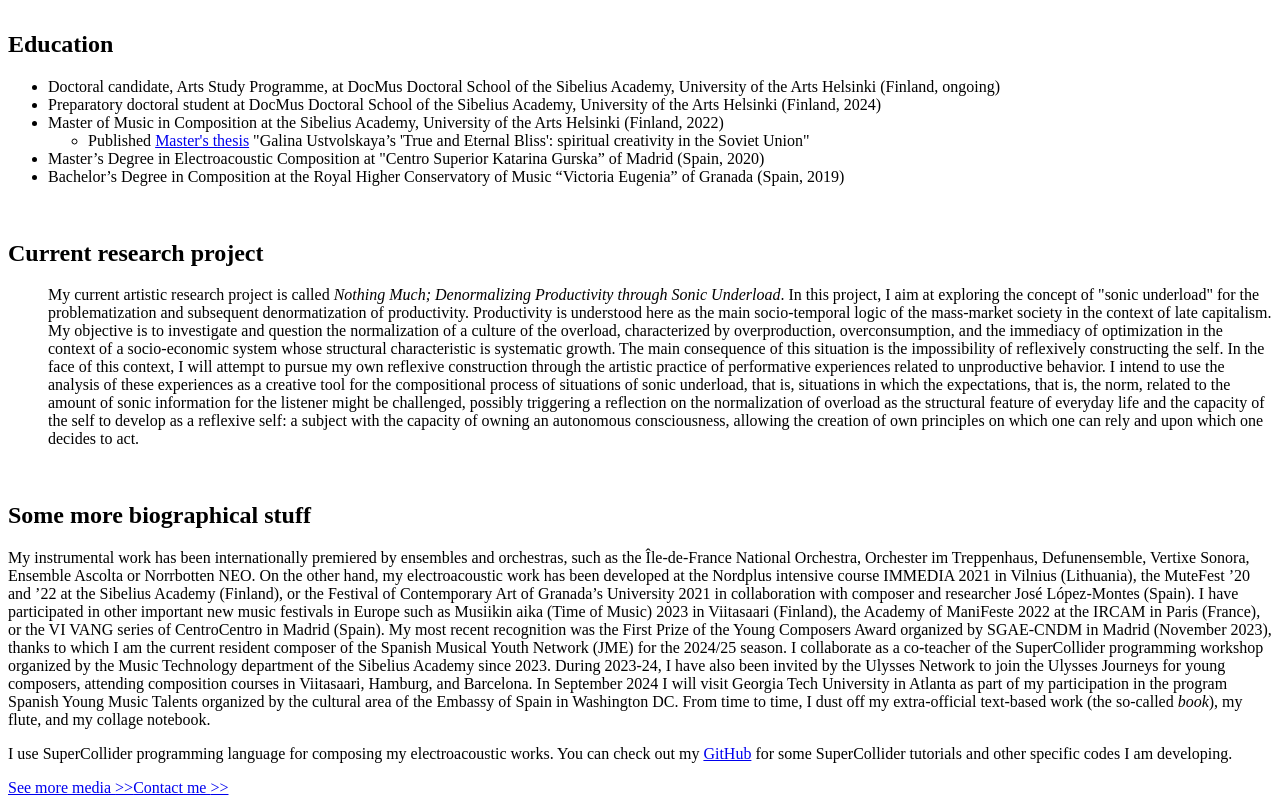
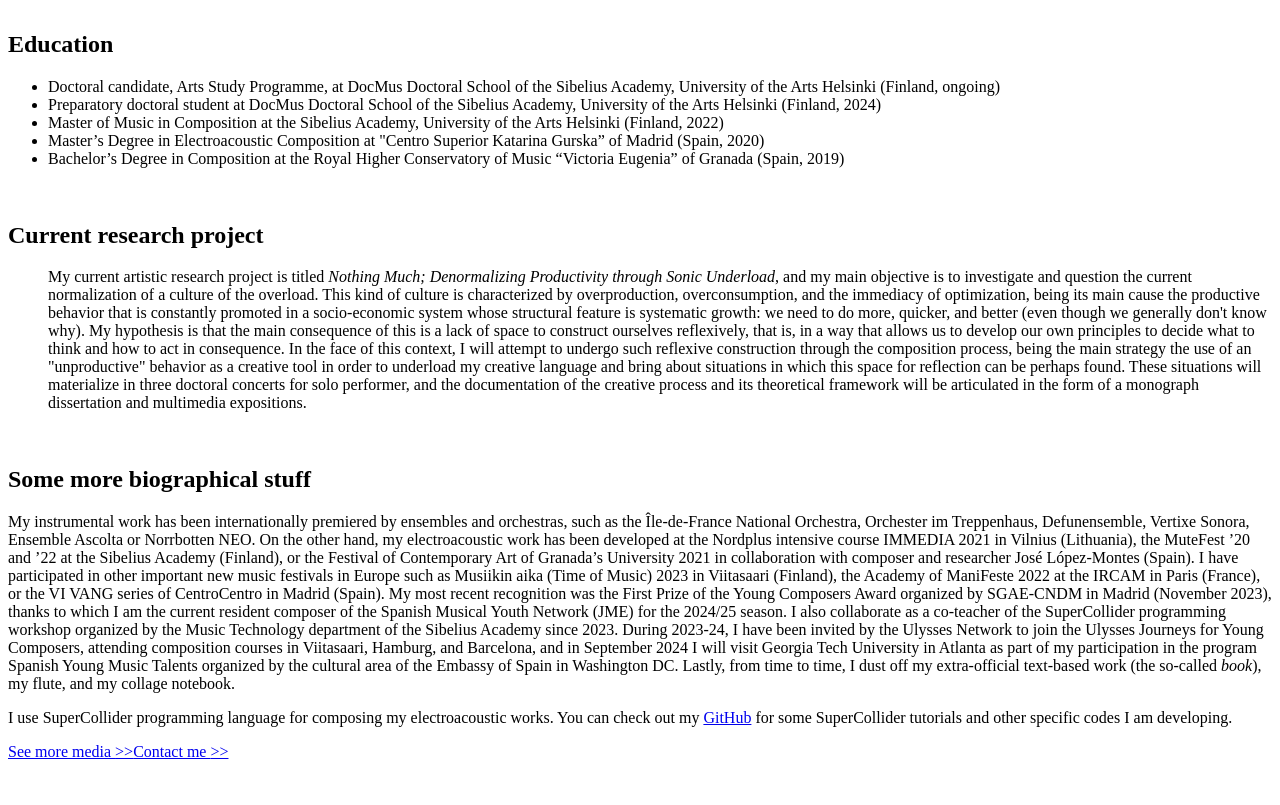
Before and after one commit to Kyokatarz/pilar-website-nextjs, a Next.js app: page /AboutMePage/AboutMePage in a window 1280 px wide. Shown: the part 1780-2585 px from the top of the page. After the commit the page ends 2549 px from the top, so only its background shows below. Built offline with nearby package versions, Linux system fonts and the light colour scheme.

Commit message:
About me page update

```diff
--- a/src/pages/AboutMePage/AboutMePage.tsx
+++ b/src/pages/AboutMePage/AboutMePage.tsx
@@ -1,39 +1,39 @@
-import React from 'react';
-import ListItem from '@/components/ListItem';
+import React from "react";
+import ListItem from "@/components/ListItem";
 
-import Paragraph from '@/components/Paragraph';
-import Section from '@/components/Section';
-import SeeMore from '@/components/SeeMore';
-import SubSectionHeader from '@/components/SubSectionHeader';
+import Paragraph from "@/components/Paragraph";
+import Section from "@/components/Section";
+import SeeMore from "@/components/SeeMore";
+import SubSectionHeader from "@/components/SubSectionHeader";
 
-import PilarWorking from '@/../public/assets/foto-vertical.jpg';
-import Image from 'next/image';
+import PilarWorking from "@/../public/assets/foto-vertical.jpg";
+import Image from "next/image";
 
 const FullAbout = () => {
   return (
-    <Section maxWidth='max-w-screen-sm lg:max-w-screen-xl'>
-      <h1 className='text-4xl font-bold text-center mb-6'>About me</h1>
-      <div className='justify-center items-center w-full flex flex-col lg:items-start lg:flex-row lg:flex-wrap lg:justify-center'>
-        <div className='max-w-lg lg:mr-10 mb-8 lg:w-4/12'>
-          <Image src={PilarWorking} alt='Pilar working' />
-          <div className='mt-12 w-full text-left border-black border-4 p-4 hidden lg:block'>
+    <Section maxWidth="max-w-screen-sm lg:max-w-screen-xl">
+      <h1 className="text-4xl font-bold text-center mb-6">About me</h1>
+      <div className="justify-center items-center w-full flex flex-col lg:items-start lg:flex-row lg:flex-wrap lg:justify-center">
+        <div className="max-w-lg lg:mr-10 mb-8 lg:w-4/12">
+          <Image src={PilarWorking} alt="Pilar working" />
+          <div className="mt-12 w-full text-left border-black border-4 p-4 hidden lg:block">
             <Paragraph>
               I use SuperCollider programming language for composing my
-              electroacoustic works. You can check out my{' '}
+              electroacoustic works. You can check out my{" "}
               <a
-                href='https://github.com/pilarmiralles/SuperCollider-theory'
-                target='_blank'
-                rel='noreferrer'
-                className='text-blue-500'
+                href="https://github.com/pilarmiralles/SuperCollider-theory"
+                target="_blank"
+                rel="noreferrer"
+                className="text-blue-500"
               >
                 GitHub
-              </a>{' '}
+              </a>{" "}
               for some SuperCollider tutorials and other specific codes I am
               developing.
             </Paragraph>
           </div>
         </div>
-        <div className='lg:w-5/12'>
+        <div className="lg:w-5/12">
           <Paragraph>
             Hi! My name is Pilar Miralles and I was born in Almería (Spain) in
             1997. I am a composer and sound artist based in Helsinki (Finland).
@@ -42,7 +42,7 @@ const FullAbout = () => {
           </Paragraph>
           <br />
           <SubSectionHeader level={2}>Education</SubSectionHeader>
-          <ul className='text-justify'>
+          <ul className="text-justify">
             <ListItem>
               Doctoral candidate, Arts Study Programme, at DocMus Doctoral
               School of the Sibelius Academy, University of the Arts Helsinki
@@ -56,21 +56,6 @@ const FullAbout = () => {
               Master of Music in Composition at the Sibelius Academy, University
               of the Arts Helsinki (Finland, 2022)
             </ListItem>
-            <ul>
-              <ListItem level={2} listStyle='list-square'>
-                Published{' '}
-                <a
-                  href='https://taju.uniarts.fi/handle/10024/7647'
-                  target='_blank'
-                  rel='noreferrer'
-                  className='text-blue-500'
-                >
-                  Master's thesis
-                </a>{' '}
-                "Galina Ustvolskaya’s 'True and Eternal Bliss': spiritual
-                creativity in the Soviet Union"
-              </ListItem>
-            </ul>
             <ListItem>
               Master’s Degree in Electroacoustic Composition at "Centro Superior
               Katarina Gurska” of Madrid (Spain, 2020)
@@ -84,35 +69,32 @@ const FullAbout = () => {
           <SubSectionHeader level={2}>
             Current research project
           </SubSectionHeader>
-          <ul className='text-justify'>
+          <ul className="text-justify">
             <Paragraph>
-              My current artistic research project is called{' '}
+              My current artistic research project is titled{" "}
               <em>
                 Nothing Much; Denormalizing Productivity through Sonic Underload
               </em>
-              . In this project, I aim at exploring the concept of "sonic
-              underload" for the problematization and subsequent denormatization
-              of productivity. Productivity is understood here as the main
-              socio-temporal logic of the mass-market society in the context of
-              late capitalism. My objective is to investigate and question the
-              normalization of a culture of the overload, characterized by
-              overproduction, overconsumption, and the immediacy of optimization
-              in the context of a socio-economic system whose structural
-              characteristic is systematic growth. The main consequence of this
-              situation is the impossibility of reflexively constructing the
-              self. In the face of this context, I will attempt to pursue my own
-              reflexive construction through the artistic practice of
-              performative experiences related to unproductive behavior. I
-              intend to use the analysis of these experiences as a creative tool
-              for the compositional process of situations of sonic underload,
-              that is, situations in which the expectations, that is, the norm,
-              related to the amount of sonic information for the listener might
-              be challenged, possibly triggering a reflection on the
-              normalization of overload as the structural feature of everyday
-              life and the capacity of the self to develop as a reflexive self:
-              a subject with the capacity of owning an autonomous consciousness,
-              allowing the creation of own principles on which one can rely and
-              upon which one decides to act.
+              , and my main objective is to investigate and question the current
+              normalization of a culture of the overload. This kind of culture
+              is characterized by overproduction, overconsumption, and the
+              immediacy of optimization, being its main cause the productive
+              behavior that is constantly promoted in a socio-economic system
+              whose structural feature is systematic growth: we need to do more,
+              quicker, and better (even though we generally don't know why). My
+              hypothesis is that the main consequence of this is a lack of space
+              to construct ourselves reflexively, that is, in a way that allows
+              us to develop our own principles to decide what to think and how
+              to act in consequence. In the face of this context, I will attempt
+              to undergo such reflexive construction through the composition
+              process, being the main strategy the use of an "unproductive"
+              behavior as a creative tool in order to underload my creative
+              language and bring about situations in which this space for
+              reflection can be perhaps found. These situations will materialize
+              in three doctoral concerts for solo performer, and the
+              documentation of the creative process and its theoretical
+              framework will be articulated in the form of a monograph
+              dissertation and multimedia expositions.
             </Paragraph>
           </ul>
           <br />
@@ -136,36 +118,36 @@ const FullAbout = () => {
             First Prize of the Young Composers Award organized by SGAE-CNDM in
             Madrid (November 2023), thanks to which I am the current resident
             composer of the Spanish Musical Youth Network (JME) for the 2024/25
-            season. I collaborate as a co-teacher of the SuperCollider
+            season. I also collaborate as a co-teacher of the SuperCollider
             programming workshop organized by the Music Technology department of
-            the Sibelius Academy since 2023. During 2023-24, I have also been
-            invited by the Ulysses Network to join the Ulysses Journeys for
-            young composers, attending composition courses in Viitasaari,
-            Hamburg, and Barcelona. In September 2024 I will visit Georgia Tech
+            the Sibelius Academy since 2023. During 2023-24, I have been invited
+            by the Ulysses Network to join the Ulysses Journeys for Young
+            Composers, attending composition courses in Viitasaari, Hamburg, and
+            Barcelona, and in September 2024 I will visit Georgia Tech
             University in Atlanta as part of my participation in the program
             Spanish Young Music Talents organized by the cultural area of the
-            Embassy of Spain in Washington DC. From time to time, I dust off my
-            extra-official text-based work (the so-called <em>book</em>), my
-            flute, and my collage notebook.
+            Embassy of Spain in Washington DC. Lastly, from time to time, I dust
+            off my extra-official text-based work (the so-called <em>book</em>),
+            my flute, and my collage notebook.
           </Paragraph>
-          <div className='mt-10 mb-10 w-full text-left border-black border-4 p-4 lg:hidden'>
+          <div className="mt-10 mb-10 w-full text-left border-black border-4 p-4 lg:hidden">
             <Paragraph>
               I use SuperCollider programming language for composing my
-              electroacoustic works. You can check out my{' '}
+              electroacoustic works. You can check out my{" "}
               <a
-                href='https://github.com/pilarmiralles'
-                target='_blank'
-                rel='noreferrer'
-                className='text-blue-500'
+                href="https://github.com/pilarmiralles"
+                target="_blank"
+                rel="noreferrer"
+                className="text-blue-500"
               >
                 GitHub
-              </a>{' '}
+              </a>{" "}
               for some SuperCollider tutorials and other specific codes I am
               developing.
             </Paragraph>
           </div>
-          <SeeMore to='/media'>See more media {'>>'}</SeeMore>
-          <SeeMore to='/contact-me'>Contact me {'>>'}</SeeMore>
+          <SeeMore to="/media">See more media {">>"}</SeeMore>
+          <SeeMore to="/contact-me">Contact me {">>"}</SeeMore>
         </div>
       </div>
     </Section>
```
